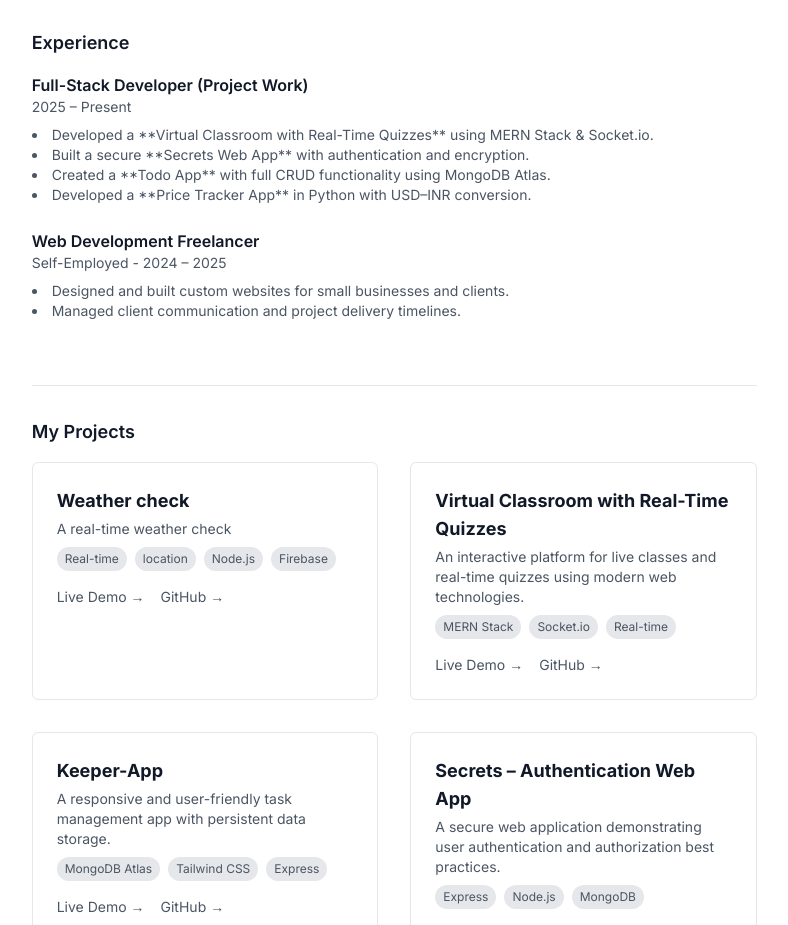
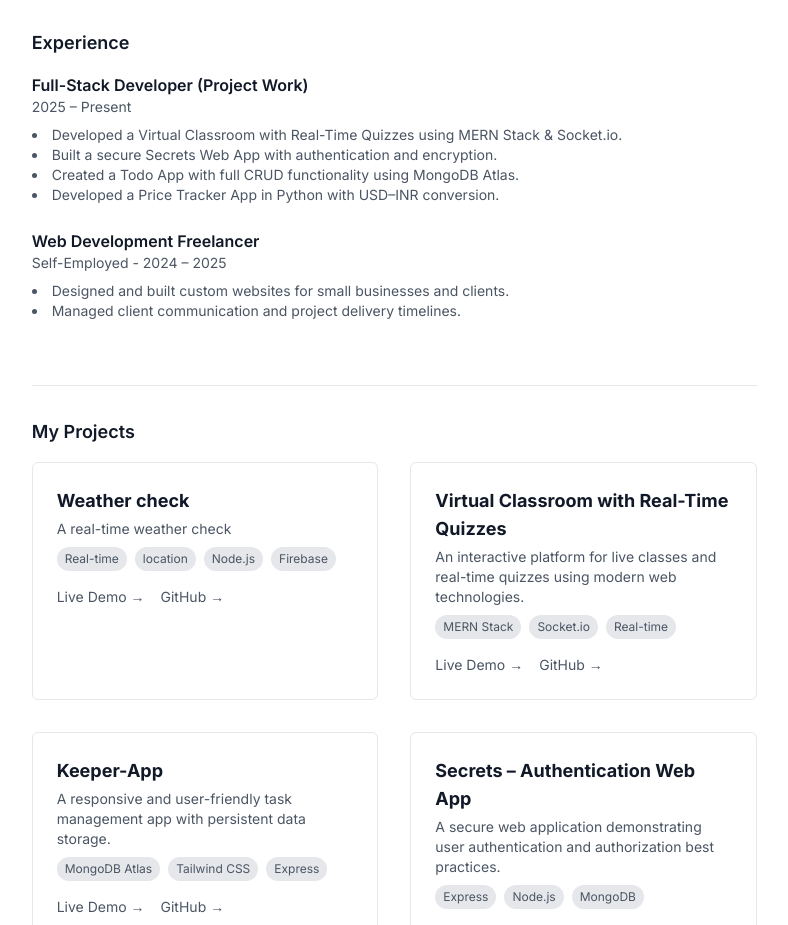
Before and after one commit to gauravrohinda/portfolio, a plain HTML site: page index.html in a window 1280 px wide. Shown: the part 923-1848 px from the top of the page, without its empty margins (459-1247 px from the left). Drawn offline with nearby package versions, Linux system fonts and the light colour scheme.

Commit message:
remove bugs

```diff
--- a/index.html
+++ b/index.html
@@ -87,10 +87,10 @@
                         <h4 class="font-semibold text-gray-900">Full-Stack Developer (Project Work)</h4>
                         <p class="text-sm text-gray-600">2025 – Present</p>
                         <ul class="list-disc list-inside text-sm text-gray-600 mt-2">
-                            <li>Developed a **Virtual Classroom with Real-Time Quizzes** using MERN Stack & Socket.io.</li>
-                            <li>Built a secure **Secrets Web App** with authentication and encryption.</li>
-                            <li>Created a **Todo App** with full CRUD functionality using MongoDB Atlas.</li>
-                            <li>Developed a **Price Tracker App** in Python with USD–INR conversion.</li>
+                            <li>Developed a Virtual Classroom with Real-Time Quizzes using MERN Stack & Socket.io.</li>
+                            <li>Built a secure Secrets Web App with authentication and encryption.</li>
+                            <li>Created a Todo App with full CRUD functionality using MongoDB Atlas.</li>
+                            <li>Developed a Price Tracker App in Python with USD–INR conversion.</li>
                         </ul>
                     </div>
                     <div>
```
